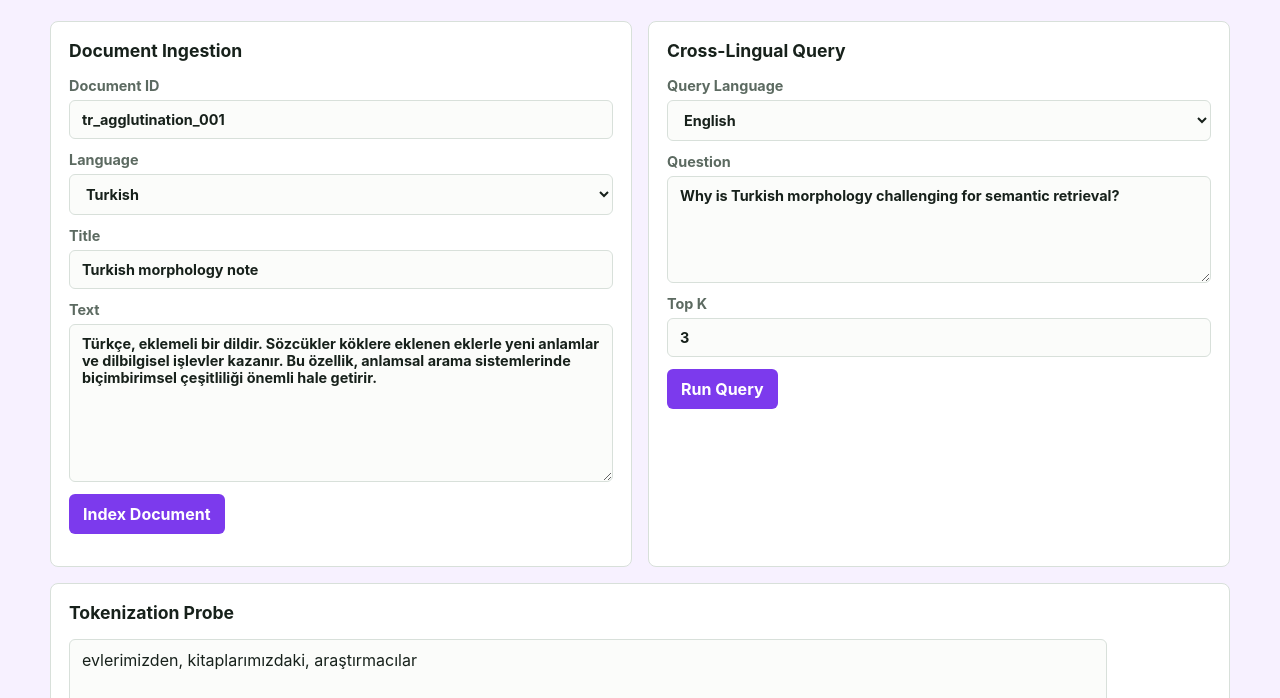
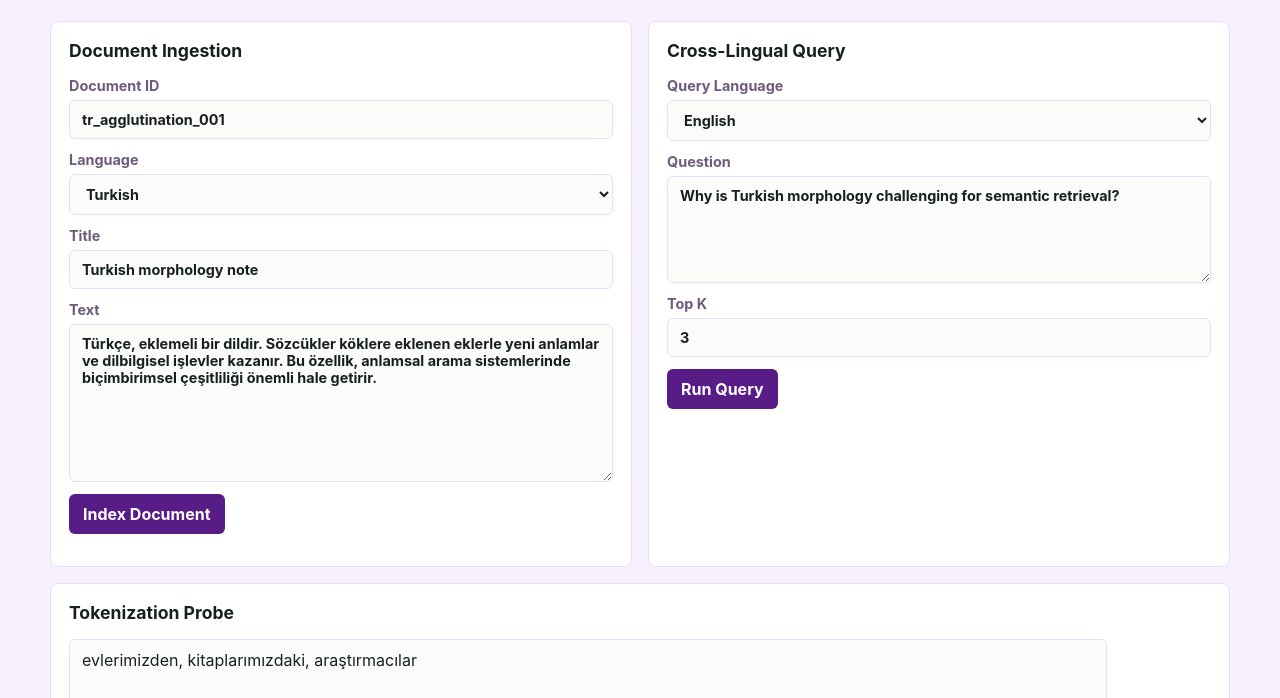
Before and after one commit to defneycoban/retrieval_and_reasoning_research, a plain HTML site: page app/web/index.html in a window 1280 px wide. Shown: the part 170-868 px from the top of the page. Drawn offline with Linux system fonts and the light colour scheme; files that its build step writes are made by us from their sources; files whose address does not match are found by name.

Commit message:
styles update

```diff
--- a/app/web/styles.css
+++ b/app/web/styles.css
@@ -1,12 +1,12 @@
 :root {
   color-scheme: light;
   --ink: #17211b;
-  --muted: #5c6a61;
-  --line: #d8e0da;
+  --muted: #6d5a7d;
+  --line: #eadcf8;
   --surface: #ffffff;
   --band: #f7f1ff;
-  --accent: #7c3aed;
-  --accent-strong: #5b21b6;
+  --accent: #581c87;
+  --accent-strong: #3b0764;
 }
 
 * {
```
